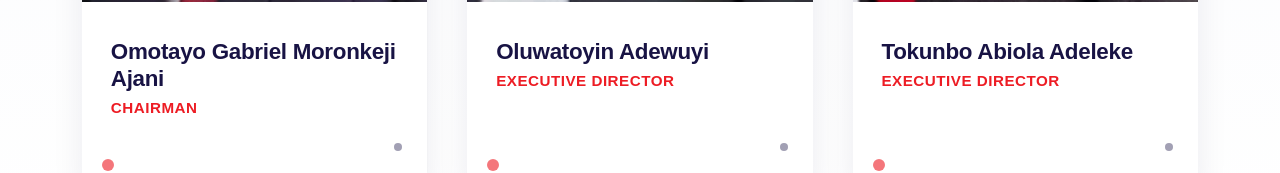
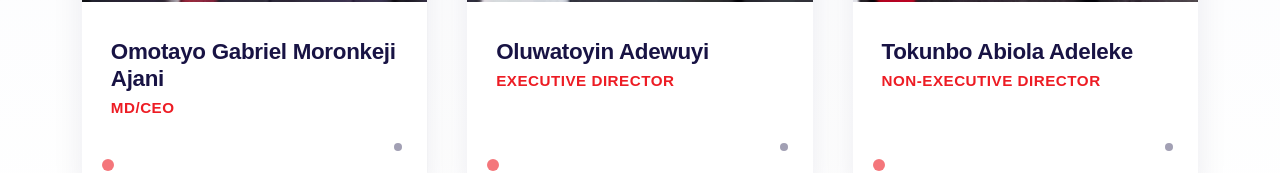
Before and after one commit to EdetDavid/thrive-travels, a React (Create React App) app: page /board-of-directors in a window 1280 px wide. Shown: the part 1112-1285 px from the top of the page. Built offline with nearby package versions, Linux system fonts and the light colour scheme; a web font is replaced by a local one.

Commit message:
Update BoardofDirectors.jsx

```diff
--- a/src/pages/team/BoardofDirectors.jsx
+++ b/src/pages/team/BoardofDirectors.jsx
@@ -11,7 +11,7 @@ const directors = [
   {
     id: 1,
     name: " Omotayo Gabriel Moronkeji Ajani",
-    title: "Chairman",
+    title: "MD/CEO",
     image: TAYO,
     bio: "Omotayo holds a B.Sc. in Accounting from the University of Ilorin and an Executive MBA from Lagos Business School, Pan Atlantic University, and Bangor University, UK.",
     fullBio:
@@ -44,7 +44,7 @@ const directors = [
   {
     id: 3,
     name: "Tokunbo Abiola Adeleke",
-    title: "Executive Director",
+    title: "Non-Executive Director",
     image: Tokunbo,
     bio: "Tokunbo earned her B.Sc. in Geology from the Federal University of Technology Minna. She has over 8 years of experience in insurance and financial institutions.",
     fullBio:
```
